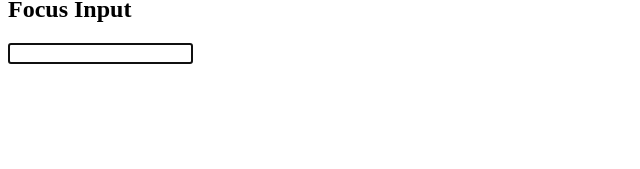
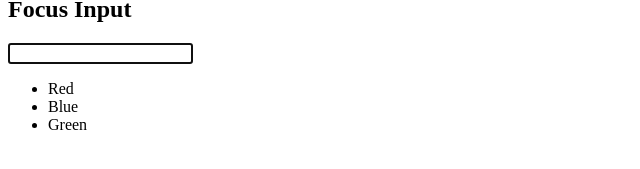
Before and after one commit to delisnt/esercizi, a React (Vite) app in the folder first-react/: page / in a window 1280 px wide. Shown: the part 533-702 px from the top of the page, without its empty margins (0-640 px from the left). Built offline with nearby package versions, Linux system fonts and the light colour scheme.

Commit message:
esercizio list 1

```diff
--- a/first-react/src/components/App.jsx
+++ b/first-react/src/components/App.jsx
@@ -1,3 +1,4 @@
+import Colors from "./Colors";
 import Counter from "./Counter";
 import FocusableInput from "./FocusableInput";
 import Login from "./Login";
@@ -18,6 +19,11 @@ function App() {
       <LoginForm />
       <UncontrolledLogin />
       <FocusableInput />
+      <Colors colors={[
+        {name: 'Red', id: 1},
+        {name: 'Blue', id: 2},
+        {name: 'Green', id: 3}
+      ]}/>
     </React.StrictMode>
   );
 }
--- /dev/null
+++ b/first-react/src/components/Color.jsx
@@ -0,0 +1,10 @@
+
+
+function Color({ id, name }) {
+
+  return (
+    <li id={id}>{name}</li>
+  )
+}
+
+export default Color
--- /dev/null
+++ b/first-react/src/components/Colors.jsx
@@ -0,0 +1,14 @@
+
+import Color from "./Color";
+
+function Colors({ colors }) {
+  return (
+    <ul>
+        {colors.map((color) => {
+        return <Color key={color.id} id={color.id} name={color.name} />;
+      })}
+    </ul>
+  );
+}
+
+export default Colors;
```
